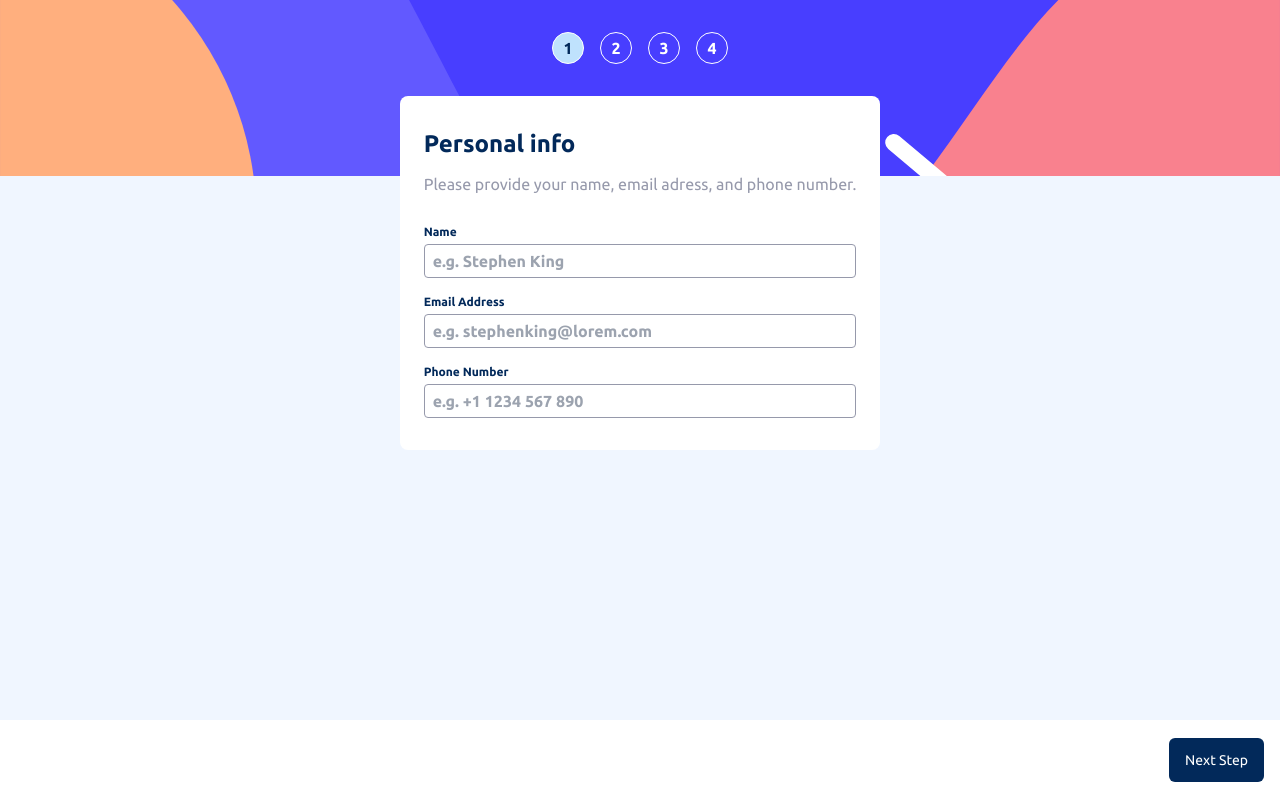
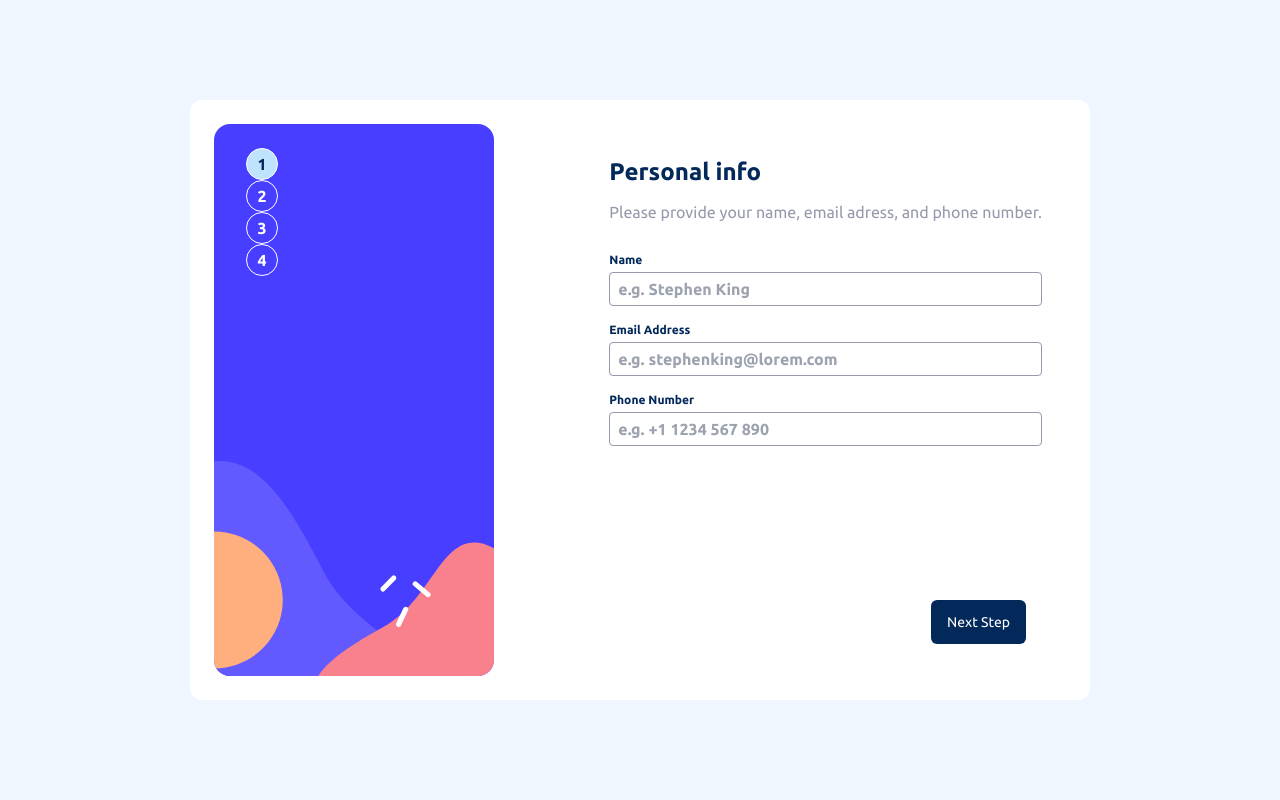
Before and after one commit to DanielW720/multi-step-form, a Next.js app in the folder solution/: page / in a window 1280 px wide. Built offline with nearby package versions, Linux system fonts and the light colour scheme.

Commit message:
Responsive to desktop part 1

```diff
--- a/solution/src/app/layout.tsx
+++ b/solution/src/app/layout.tsx
@@ -22,9 +22,9 @@ export default function RootLayout({
   return (
     <html lang="en">
       <body
-        className={`${ubuntu.className} w-screen min-h-screen text-gray-900 flex flex-col items-center bg-bgMagnolia`}
+        className={`${ubuntu.className} px-4 sm:justify-center w-screen min-h-screen text-gray-900 flex flex-col items-center bg-bgMagnolia`}
       >
-        <div className="absolute inset-0 h-44 -z-10">
+        <div className="absolute inset-0 h-44 -z-10 sm:hidden">
           <Image
             src={bgSidebarMobile}
             alt="Background mobile"
--- a/solution/src/app/page.tsx
+++ b/solution/src/app/page.tsx
@@ -15,9 +15,9 @@ export default function Home() {
     useState<Subscription>(defaultSubcription);
 
   return (
-    <main className="px-6">
+    <main className="px-6 relative sm:bg-white sm:flex sm:py-6 sm:rounded-xl sm:h-[600px] sm:w-full max-w-[900px] sm:justify-between">
       <StepView step={step} setStep={setStep} />
-      <div className="bg-white rounded-lg px-6 py-8">
+      <div className="bg-white rounded-lg px-6 py-8 max-w-[500px]">
         {step === 1 && (
           <StepOne
             subscription={subscription}
--- a/solution/src/app/steps/nextStep.tsx
+++ b/solution/src/app/steps/nextStep.tsx
@@ -8,7 +8,7 @@ export default function NextStep({
   confirm?: boolean;
 }) {
   return (
-    <div className="bg-white h-20 fixed bottom-0 left-0 w-screen flex justify-between items-center px-4 text-sm">
+    <div className="bg-white h-20 fixed bottom-0 left-0 w-screen flex justify-between items-center px-4 text-sm sm:static sm:w-full sm:h-fit">
       {previousStep ? (
         <button className="text-coolGray font-bold" onClick={previousStep}>
           Go Back
--- a/solution/src/app/steps/stepOne.tsx
+++ b/solution/src/app/steps/stepOne.tsx
@@ -56,12 +56,16 @@ export default function StepOne({
   };
 
   return (
-    <div>
+    <div className="h-full relative">
+      <form
+        onSubmit={handleSubmit(onSubmit)}
+        className="h-full flex flex-col justify-between"
+      >
+        <div className="flex flex-col">
           <h1 className="text-marineBlue text-2xl font-bold">Personal info</h1>
           <p className="text-[#9699ab] my-3">
             Please provide your name, email adress, and phone number.
           </p>
-      <form onSubmit={handleSubmit(onSubmit)} className="flex flex-col">
           <div className="flex justify-between items-center mt-4 mb-1">
             <label
               htmlFor="name"
@@ -85,7 +89,6 @@ export default function StepOne({
               errors.name && "border-strawberryRed"
             }`}
           />
-
           <div className="flex justify-between items-center mt-4 mb-1">
             <label
               htmlFor="email"
@@ -109,7 +112,6 @@ export default function StepOne({
               errors.email && "border-strawberryRed"
             }`}
           />
-
           <div className="flex justify-between items-center mt-4 mb-1">
             <label
               htmlFor="phone"
@@ -133,8 +135,9 @@ export default function StepOne({
               errors.phone && "border-strawberryRed"
             }`}
           />
+        </div>
 
-        <button type="submit">
+        <button type="submit" className="w-full">
           <NextStep />
         </button>
       </form>
--- a/solution/src/app/steps/stepView.tsx
+++ b/solution/src/app/steps/stepView.tsx
@@ -1,3 +1,4 @@
+import Image from "next/image";
 import { Step } from "../globals/types";
 
 export default function StepView({
@@ -8,12 +9,18 @@ export default function StepView({
   setStep: (step: Step) => void;
 }) {
   return (
-    <div className="flex justify-center h-24 items-center">
+    <div className="flex sm:flex-col relative sm:justify-start sm:p-6 sm:items-start justify-center h-24 items-center sm:h-full sm:w-[280px]">
+      <Image
+        src="/images/bg-sidebar-desktop.svg"
+        alt="Sidebar background"
+        fill
+        className="hidden sm:inline object-cover rounded-2xl"
+      />
       {([1, 2, 3, 4] as Step[]).map((num) => (
         <button
           key={num}
           onClick={() => setStep(num)}
-          className={`h-8 w-8 flex items-center font-bold justify-center mx-2 rounded-full border-white border-[1px] ${
+          className={`h-8 w-8 flex items-center font-bold justify-center mx-2 rounded-full border-white border-[1px] z-10 ${
             num === step || (num === 4 && step === 5)
               ? "bg-lightBlue text-marineBlue"
               : "text-white"
--- a/solution/tailwind.config.ts
+++ b/solution/tailwind.config.ts
@@ -15,6 +15,7 @@ const config: Config = {
       },
       screens: {
         xs: "374px",
+        sm: "700px",
       },
       colors: {
         // Primary
```
Lines whose indentation alone changed are shown as unchanged.
